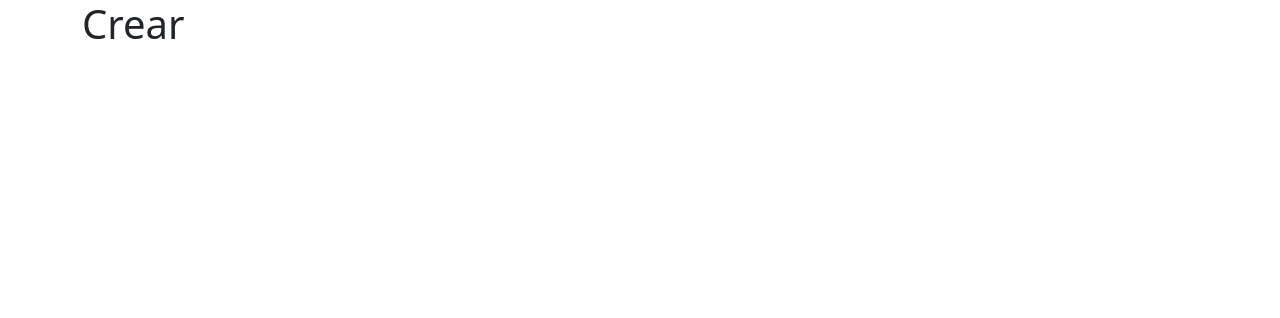
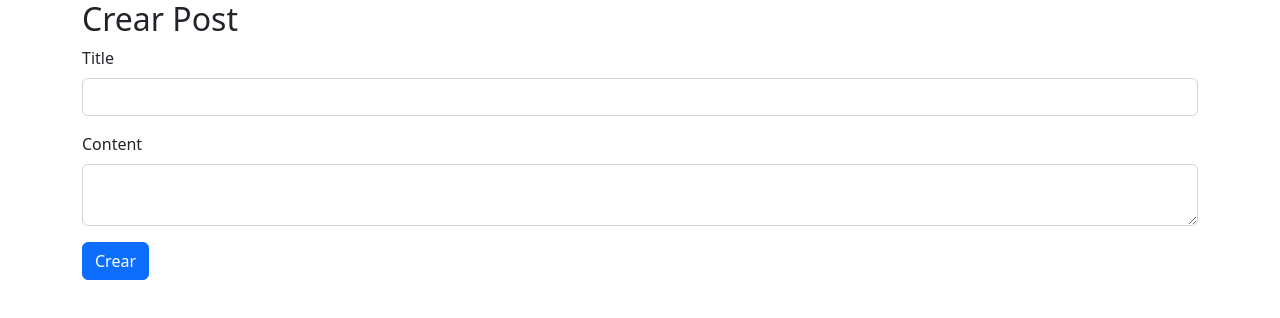
Before and after one commit to Rodrigorov3r/mern-project-front, a React (Create React App) app: page /crear in a window 1280 px wide. Shown: the top 318 px of the page. Built offline with nearby package versions, Linux system fonts and the light colour scheme.

Commit message:
post 1.0

```diff
--- a/src/blogs/Crear.js
+++ b/src/blogs/Crear.js
@@ -3,10 +3,12 @@ import React, { useState } from 'react';
 import { useNavigate } from 'react-router-dom';
 
 const Crear = () => {
-  const [data, setData] = useState({
-    title: '',
-    content: '',
-  });
+  //   const [data, setData] = useState({
+  //     title: '',
+  //     content: '',
+  //   });
+  const [title, setTitle] = useState('');
+  const [content, setContent] = useState('');
   const back = useNavigate();
 
   const URL = 'http://localhost:8000/blogs';
@@ -14,10 +16,48 @@ const Crear = () => {
   //post data
   const store = async (e) => {
     e.preventDefault();
-    axios.post(URL + '/crear', { title: data.title, content: data.content });
+    axios.post(URL, { title: title, content: content });
     back('/');
   };
-  return <h1>Crear</h1>;
+
+  //   const handleInput = (e) => {
+  //     const { name, value } = e.target;
+
+  //     setData({
+  //       ...data,
+  //       [name]: value,
+  //     });
+  //     console.log(value);
+  //   };
+
+  return (
+    <div>
+      <h2>Crear Post</h2>
+      <form onSubmit={store}>
+        <div className="mb-3">
+          <label className="form-label">Title</label>
+          <input
+            type="text"
+            value={title}
+            onChange={(e) => setTitle(e.target.value)}
+            className="form-control"
+          />
+        </div>
+        <div className="mb-3">
+          <label className="form-label">Content</label>
+          <textarea
+            type="text"
+            value={content}
+            onChange={(e) => setContent(e.target.value)}
+            className="form-control"
+          />
+        </div>
+        <button type="submit" className="btn btn-primary">
+          Crear
+        </button>
+      </form>
+    </div>
+  );
 };
 
 export default Crear;
```
